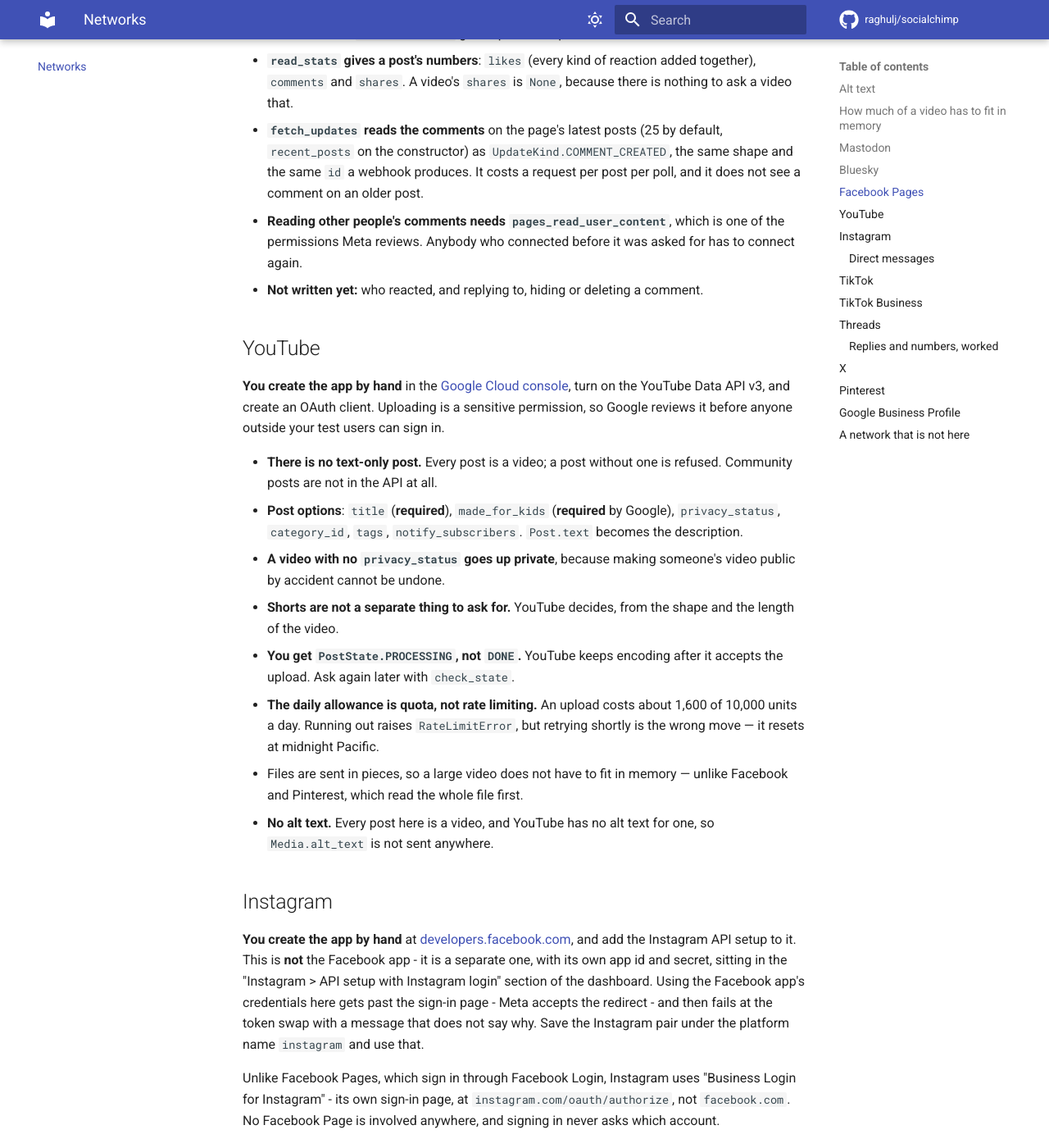
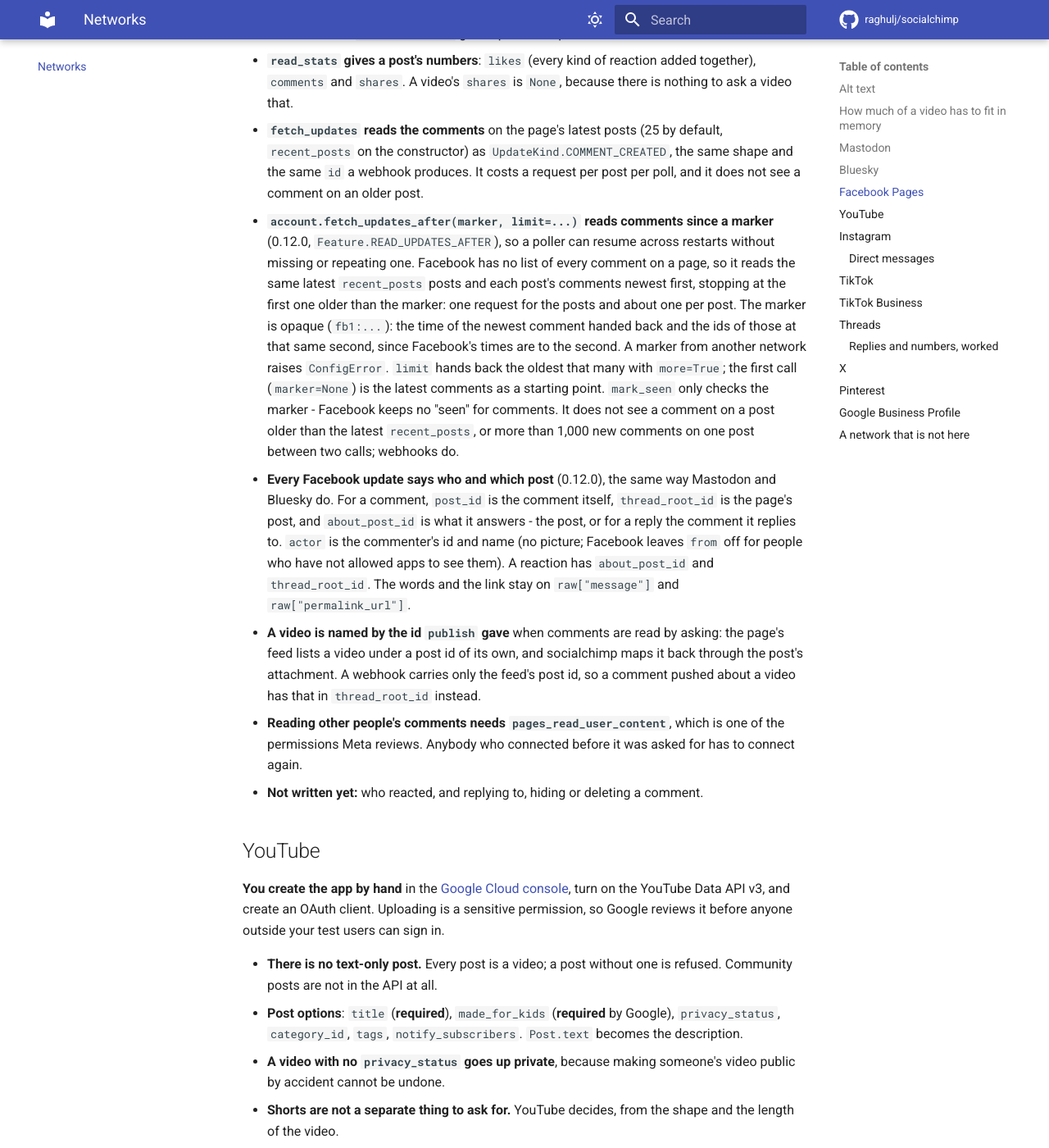
Before and after one commit to raghulj/socialchimp, an MkDocs documentation site: the page built from docs/platforms.md, in a window 1280 px wide and 1400 px high, scrolled down 4953 px. Shown: the whole window at 82% size. Built offline with MkDocs 1.6.1 and Material for MkDocs 9.7.7, drawn with Linux system fonts in a browser that asks for light colours; comment, search, counter and statistics services are not loaded.

Commit message:
Document Facebook comments since a marker and bump to 0.12.0

```diff
--- a/docs/platforms.md
+++ b/docs/platforms.md
@@ -196,6 +196,33 @@
   default, `recent_posts` on the constructor) as `UpdateKind.COMMENT_CREATED`,
   the same shape and the same `id` a webhook produces. It costs a request per
   post per poll, and it does not see a comment on an older post.
+- **`account.fetch_updates_after(marker, limit=...)` reads comments since a
+  marker** (0.12.0, `Feature.READ_UPDATES_AFTER`), so a poller can resume
+  across restarts without missing or repeating one. Facebook has no list of
+  every comment on a page, so it reads the same latest `recent_posts` posts
+  and each post's comments newest first, stopping at the first one older
+  than the marker: one request for the posts and about one per post. The
+  marker is opaque (`fb1:...`): the time of the newest comment handed back
+  and the ids of those at that same second, since Facebook's times are to
+  the second. A marker from another network raises `ConfigError`.
+  `limit` hands back the oldest that many with `more=True`; the first call
+  (`marker=None`) is the latest comments as a starting point. `mark_seen`
+  only checks the marker - Facebook keeps no "seen" for comments. It does
+  not see a comment on a post older than the latest `recent_posts`, or more
+  than 1,000 new comments on one post between two calls; webhooks do.
+- **Every Facebook update says who and which post** (0.12.0), the same way
+  Mastodon and Bluesky do. For a comment, `post_id` is the comment itself,
+  `thread_root_id` is the page's post, and `about_post_id` is what it
+  answers - the post, or for a reply the comment it replies to. `actor` is
+  the commenter's id and name (no picture; Facebook leaves `from` off for
+  people who have not allowed apps to see them). A reaction has
+  `about_post_id` and `thread_root_id`. The words and the link stay on
+  `raw["message"]` and `raw["permalink_url"]`.
+- **A video is named by the id `publish` gave** when comments are read by
+  asking: the page's feed lists a video under a post id of its own, and
+  socialchimp maps it back through the post's attachment. A webhook carries
+  only the feed's post id, so a comment pushed about a video has that in
+  `thread_root_id` instead.
 - **Reading other people's comments needs `pages_read_user_content`**, which
   is one of the permissions Meta reviews. Anybody who connected before it was
   asked for has to connect again.
--- a/src/socialchimp/__init__.py
+++ b/src/socialchimp/__init__.py
@@ -104,7 +104,7 @@
 )
 from socialchimp.tokens import TokenManager
 
-__version__ = "0.11.0"
+__version__ = "0.12.0"
 
 __all__ = [
     "Account",
```
Also changed, not shown: CHANGELOG.md (+32 -0 lines), docs/social-inbox-contract.md (+2 -0 lines).
